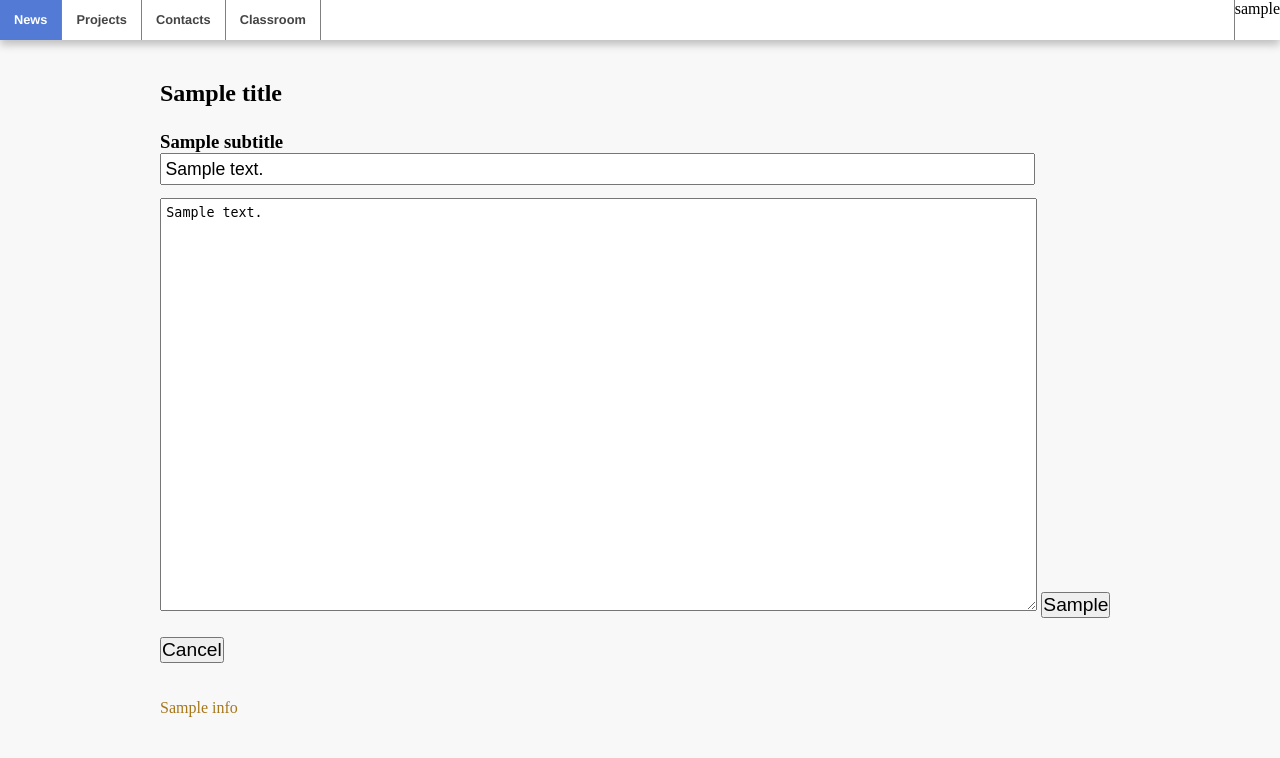
After one commit to andresgsaravia/research-engine, a Python web app: template templates/form_text_textarea.html in a window 1280 px wide. The commit adds this page. Shown: the top 758 px of the page. Run offline with Jinja, Linux system fonts and the light colour scheme; the template is opened without the code that fills it: most values are stand-ins (such as "Sample title", 1, 10 or a date in 2020).

Commit message:
Replaced two templates: project_edit.html and project_new.html with a single more general form_text_textarea.html. This will help reduce the number of template and css files. # 87

```diff
--- /dev/null
+++ b/css/form_text_textarea.css
@@ -0,0 +1,21 @@
+/* Stylesheet for the form_text_textarea.html template */
+
+input[type=text] {
+    width: 90%;
+    min-width: 30em;
+    padding: 0.2em;
+    font-size: 1.1em;
+}
+
+textarea {
+    width: 90%;
+    margin-top: 1em;
+    height: 30em;
+    padding: 0.4em;
+}
+
+.bottom-buttons {
+    margin-top: 1em;
+    font-size: 1.2em;
+    margin-right: 0.5em;
+}
--- a/templates/base.html
+++ b/templates/base.html
@@ -19,9 +19,9 @@
 
       <li><a href="/projects">Projects</a>
 	<ul>
+	  <li><a href="/projects">All your projects</a></li>
 	  <li><a href="/projects/recent_activity">Recent activity</a></li>
 	  <li><a href="/notebooks">Notebooks</a></li>
-	  <li><a href="/projects/new">New project</a></li>
 	</ul>
       </li>
       <li><a href="/user/contacts">Contacts</a></li>
--- /dev/null
+++ b/templates/form_text_textarea.html
@@ -0,0 +1,45 @@
+{% extends "base.html" %}
+
+{% block head %}
+  <link href="/css/form_text_textarea.css" rel="stylesheet" type="text/css" />
+  <title>Research Engine | {{page_title}}</title>
+  {% if fancy_textarea_p %}
+    <script type="text/javascript" src="/js/tinymce/jscripts/tiny_mce/tiny_mce.js"></script>
+    <script type="text/javascript">
+      tinyMCE.init({
+      mode : "textareas",
+      plugins : "equation,spellchecker,pagebreak,style,layer,table,save,advhr,advimage,advlink,emotions,iespell,inlinepopups,insertdatetime,preview,media,searchreplace,print,contextmenu,paste,directionality,fullscreen,noneditable,visualchars,nonbreaking,xhtmlxtras,template",
+      mode : "textareas",
+      relative_urls : "false",
+      document_base_url : "https://research-engine.appspot.com/",
+      theme : "advanced",
+      theme_advanced_buttons1 : "bold,italic,underline,strikethrough,|,justifyleft,justifycenter,justifyright,justifyfull,|,styleselect,formatselect,fontselect,fontsizeselect",
+      theme_advanced_buttons2 : "equation,cut,copy,paste,pastetext,pasteword,|,search,replace,|,bullist,numlist,|,outdent,indent,blockquote,|,undo,redo,|,link,unlink,anchor,image,cleanup,help,code,|,insertdate,inserttime,preview,|,forecolor,backcolor",
+      theme_advanced_buttons3 : "tablecontrols,|,hr,removeformat,visualaid,|,sub,sup,|,charmap,emotions,iespell,media,advhr,|,print,|,ltr,rtl,|,fullscreen",
+      theme_advanced_buttons4 : "insertlayer,moveforward,movebackward,absolute,|,styleprops,spellchecker,|,cite,abbr,acronym,del,ins,attribs,|,visualchars,nonbreaking,template,blockquote,pagebreak,|,insertfile,insertimage,equation",
+      theme_advanced_toolbar_location : "top",
+      theme_advanced_toolbar_align : "left",
+      theme_advanced_statusbar_location : "bottom"
+      });
+    </script>
+  {% endif %}
+{% endblock %}
+
+
+{% block content %}
+
+  <h2>{{title}}</h2>
+  <h3>{{subtitle}}</h3>
+
+  <form method="post" {% if action %} action="{{action}}" {% endif %}>
+    <input type="text" name="{{text_name}}" value="{{text_value}}" placeholder="{{text_placeholder}}" />
+    <textarea name="{{textarea_name}}" placeholder="{{textarea_placeholder}}">{{textarea_value}}</textarea>
+    <input type="submit" value="{{submit_value}}" class="bottom-buttons" />
+    <input type="button" value="Cancel"           class="bottom-buttons"
+	   onClick="window.location = '{{cancel_url}}'" />
+  </form>
+
+  <br/><div class="error">{{error}}</div>
+  <br/><div class="info" >{{info}} </div>
+
+{% endblock %}
--- a/templates/projects.html
+++ b/templates/projects.html
@@ -10,6 +10,8 @@
 {% block content %}
 
 <h2>Your Projects</h2>
+
+<div class="new-project-link"><a href="/projects/new">New Project</a></div>
 
 {% if projects %}
 
@@ -41,7 +43,7 @@
 
 {% else %}
 
-  <p>You don't have any projects yet. You can add a new project <a href="/projects/new">here</a> or from the menu bar at the top.</p>
+  <p>You don't have any projects yet. </p>
 
 {% endif %}
 
```
Also changed, not shown: src/projects.py (+54 -14 lines), templates/project_edit.html (deleted, +0 -52 lines), templates/project_new.html (deleted, +0 -30 lines).
